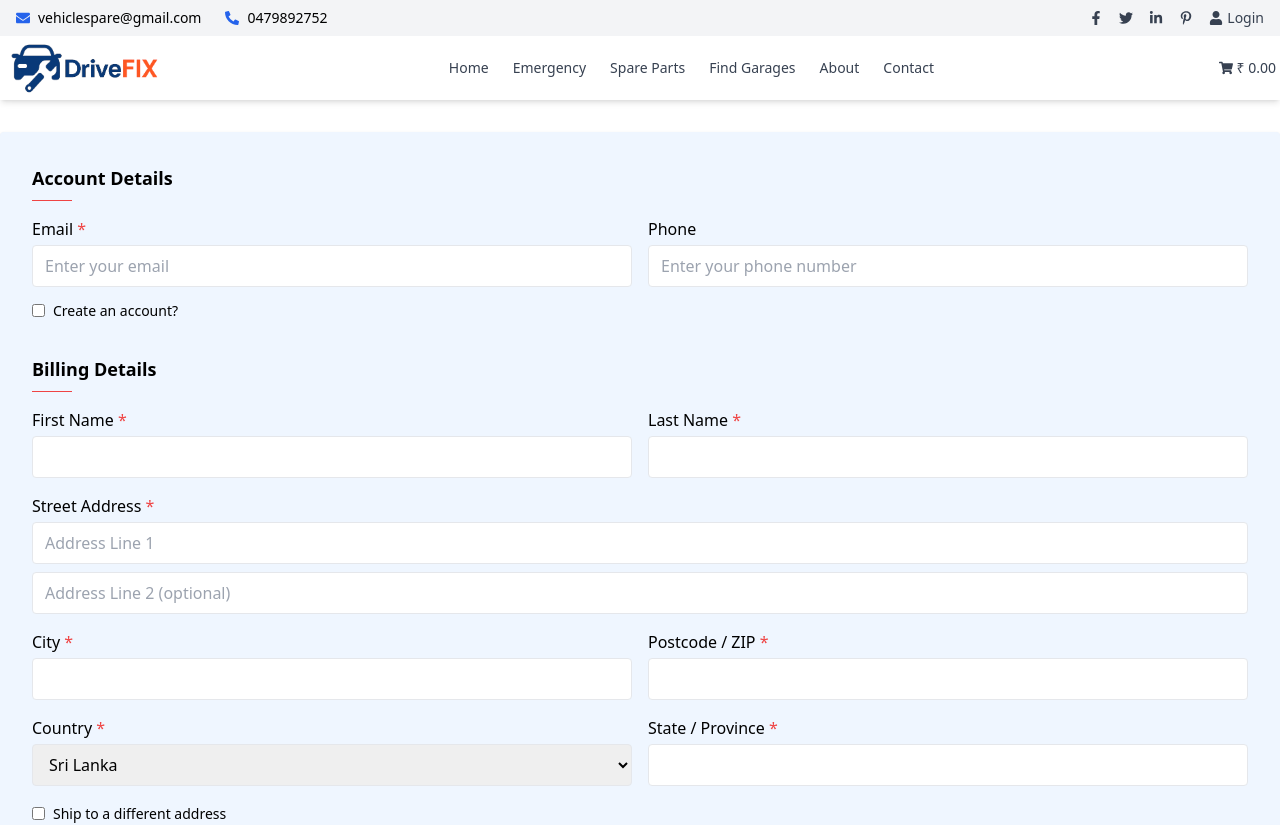
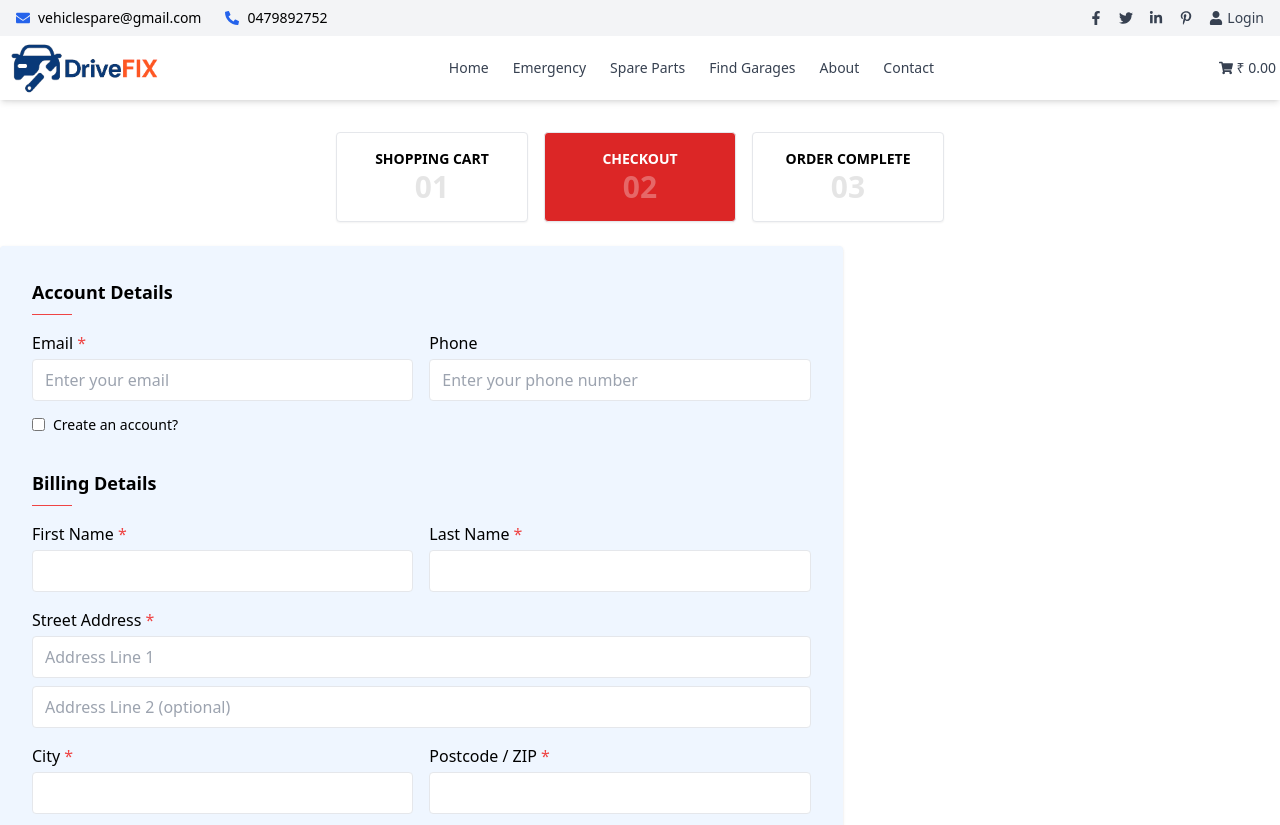
Before and after one commit to Sanduni4822/Smart-Vehicle-Spare-Parts-Management-System-Group-, a React (Vite) app: page /checkout in a window 1280 px wide. Shown: the top 825 px of the page. Built offline with nearby package versions, Linux system fonts and the light colour scheme.

Commit message:
Integrated StepIndicator component into CheckoutPage and removed Payment Instructions section

```diff
--- /dev/null
+++ b/src/components/spareparts/shoppingcart/StepIndicator.jsx
@@ -0,0 +1,35 @@
+import React from "react";
+
+const StepIndicator = ({ currentStep }) => {
+  const steps = [
+    { label: "SHOPPING CART", number: "01" },
+    { label: "CHECKOUT", number: "02" },
+    { label: "ORDER COMPLETE", number: "03" },
+  ];
+
+  return (
+    <div className="flex gap-4 justify-center my-6">
+      {steps.map((step, index) => (
+        <div
+          key={index}
+          className={`w-48 text-center p-4 rounded shadow-sm border transition-all duration-300 ${
+            currentStep === index + 1
+              ? "bg-red-600 text-white"
+              : "bg-white text-black"
+          }`}
+        >
+          <span className="block font-semibold text-sm">{step.label}</span>
+          <span
+            className={`text-3xl font-bold ${
+              currentStep === index + 1 ? "text-white/30" : "text-black/10"
+            }`}
+          >
+            {step.number}
+          </span>
+        </div>
+      ))}
+    </div>
+  );
+};
+
+export default StepIndicator;
--- a/src/pages/spareparts/CheckoutPage.jsx
+++ b/src/pages/spareparts/CheckoutPage.jsx
@@ -1,10 +1,19 @@
 import React from 'react';
 import CheckoutForm from '../../components/spareparts/shoppingcart/CheckoutForm';
+import StepIndicator from '../../components/spareparts/shoppingcart/StepIndicator'; // Make sure this path is correct
 
 function CheckoutPage() {
   return (
     <div className="container mx-auto my-8">
-      <CheckoutForm />
+      {/* Step Indicator */}
+      <StepIndicator currentStep={2} />
+
+      {/* Checkout Content */}
+      <div className="grid grid-cols-1 lg:grid-cols-3 gap-8">
+        <div className="lg:col-span-2">
+          <CheckoutForm />
+        </div>
+      </div>
     </div>
   );
 }
```
